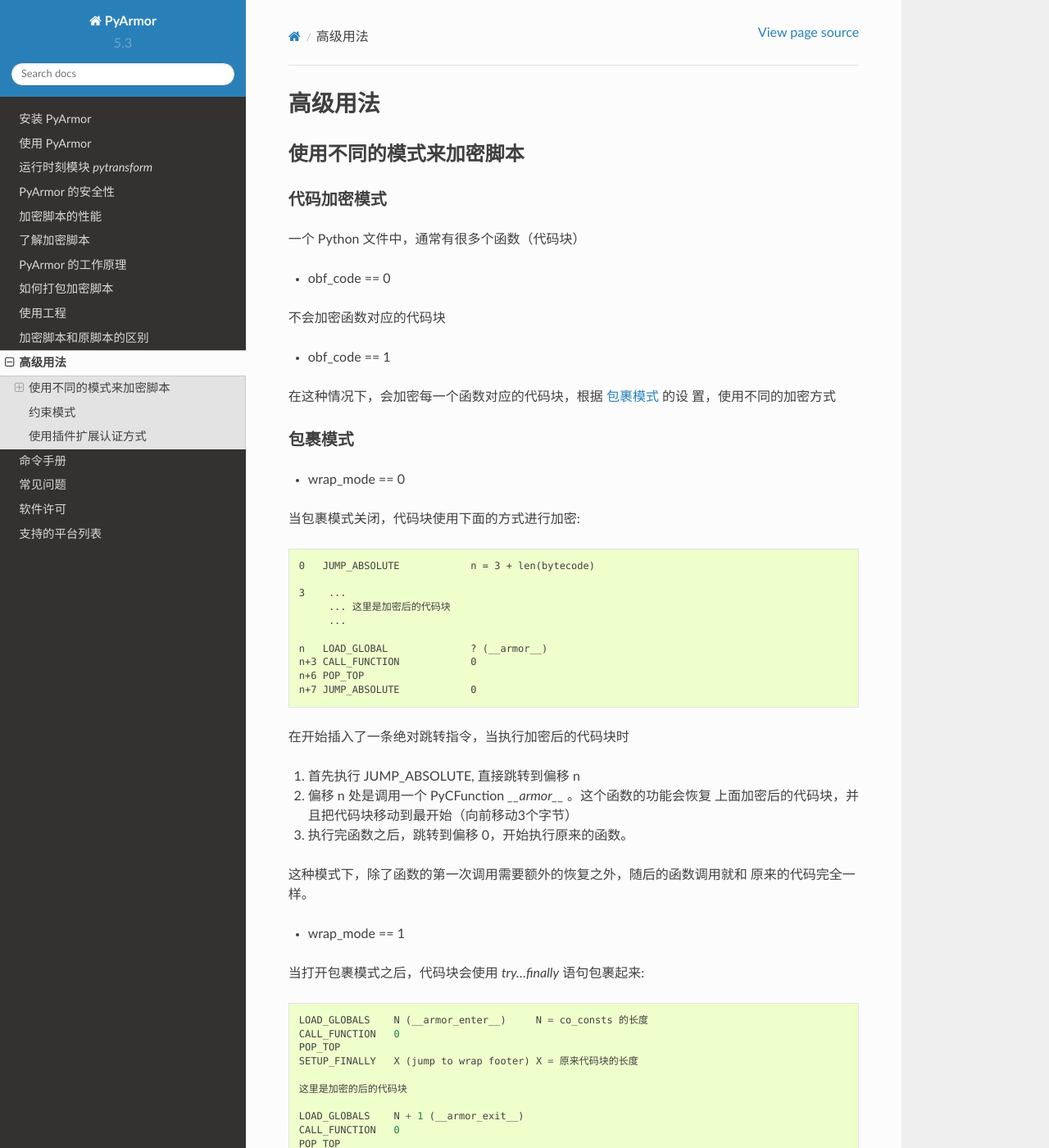
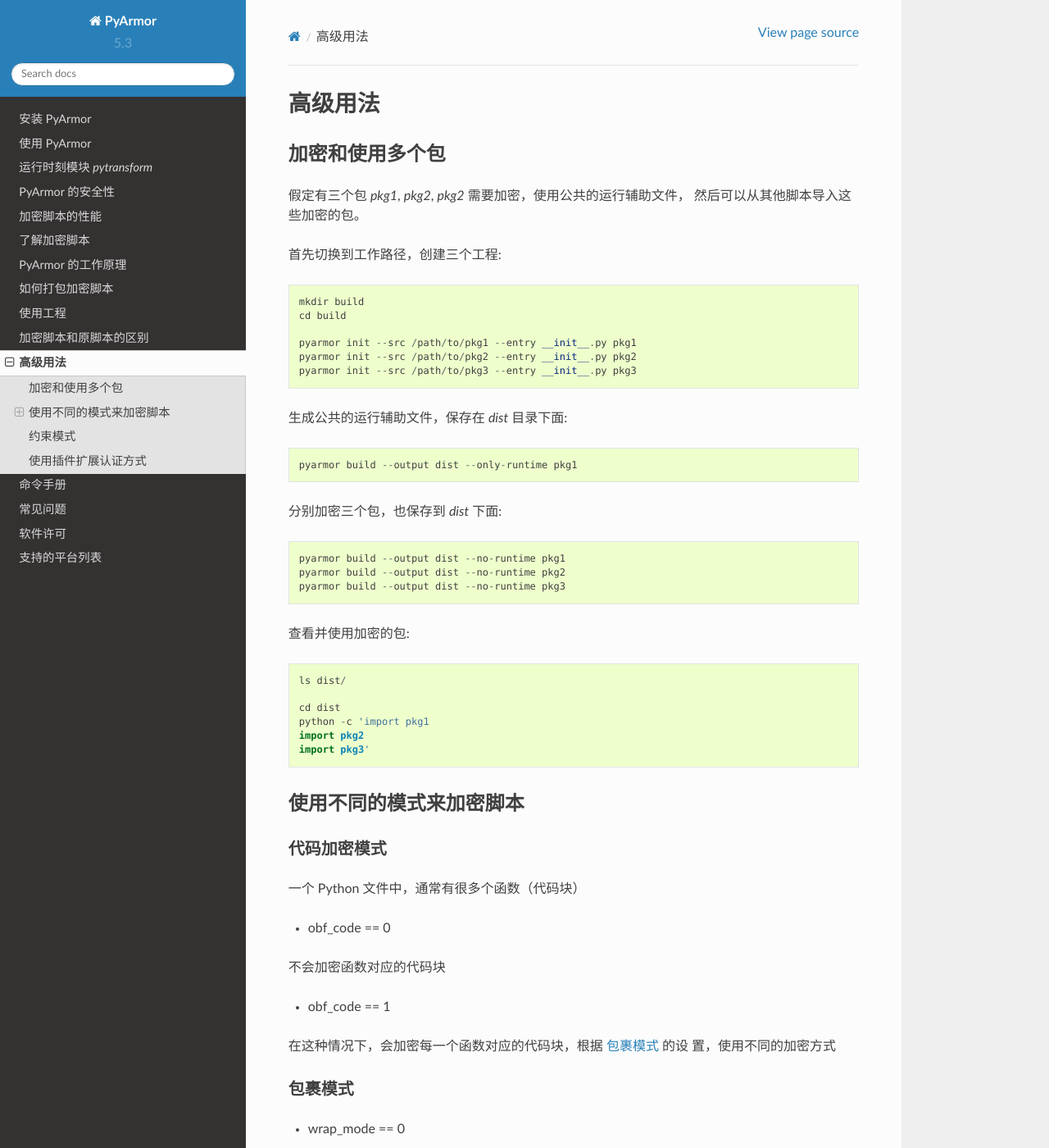
Before and after one commit to dashingsoft/pyarmor-docs-zh, a Sphinx documentation site: the page built from docs/advanced.rst, in a window 1280 px wide and 1400 px high. Shown: the whole window at 82% size. Built offline with Sphinx 7.4.7 and the Read the Docs theme 2.0.0, drawn with Linux system fonts in a browser that asks for light colours.

Commit message:
Document usage of obfuscating many packages

```diff
--- a/docs/advanced.rst
+++ b/docs/advanced.rst
@@ -2,6 +2,41 @@
 
 高级用法
 ========
+
+加密和使用多个包
+----------------
+
+假定有三个包 `pkg1`, `pkg2`, `pkg2` 需要加密，使用公共的运行辅助文件，
+然后可以从其他脚本导入这些加密的包。
+
+首先切换到工作路径，创建三个工程::
+
+    mkdir build
+    cd build
+
+    pyarmor init --src /path/to/pkg1 --entry __init__.py pkg1
+    pyarmor init --src /path/to/pkg2 --entry __init__.py pkg2
+    pyarmor init --src /path/to/pkg3 --entry __init__.py pkg3
+
+生成公共的运行辅助文件，保存在 `dist` 目录下面::
+
+    pyarmor build --output dist --only-runtime pkg1
+
+分别加密三个包，也保存到 `dist` 下面::
+
+    pyarmor build --output dist --no-runtime pkg1
+    pyarmor build --output dist --no-runtime pkg2
+    pyarmor build --output dist --no-runtime pkg3
+
+查看并使用加密的包::
+
+    ls dist/
+
+    cd dist
+    python -c 'import pkg1
+    import pkg2
+    import pkg3'
+
 
 使用不同的模式来加密脚本
 ------------------------
```
